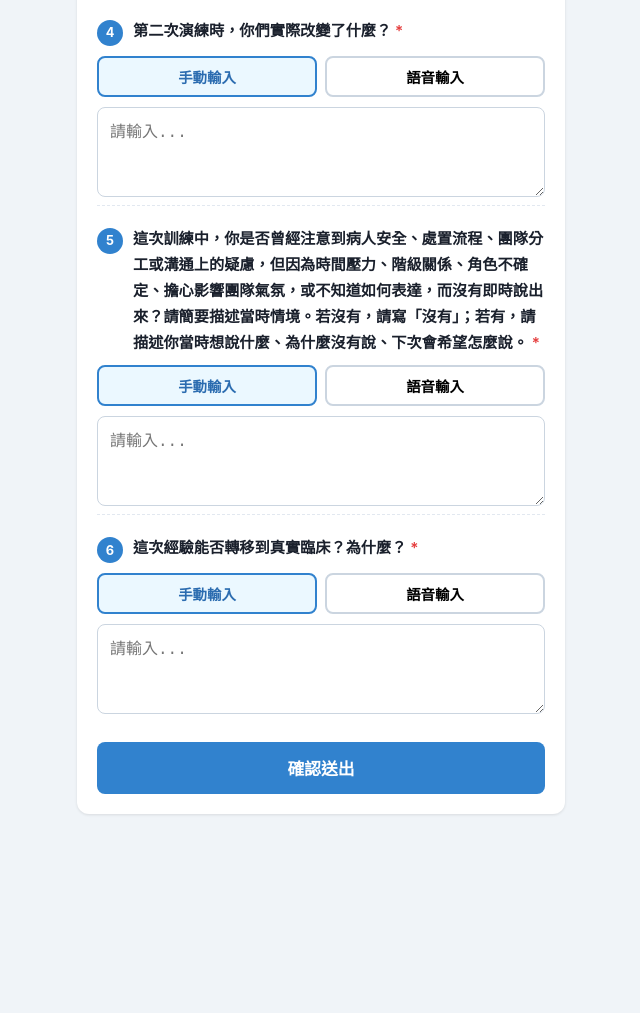
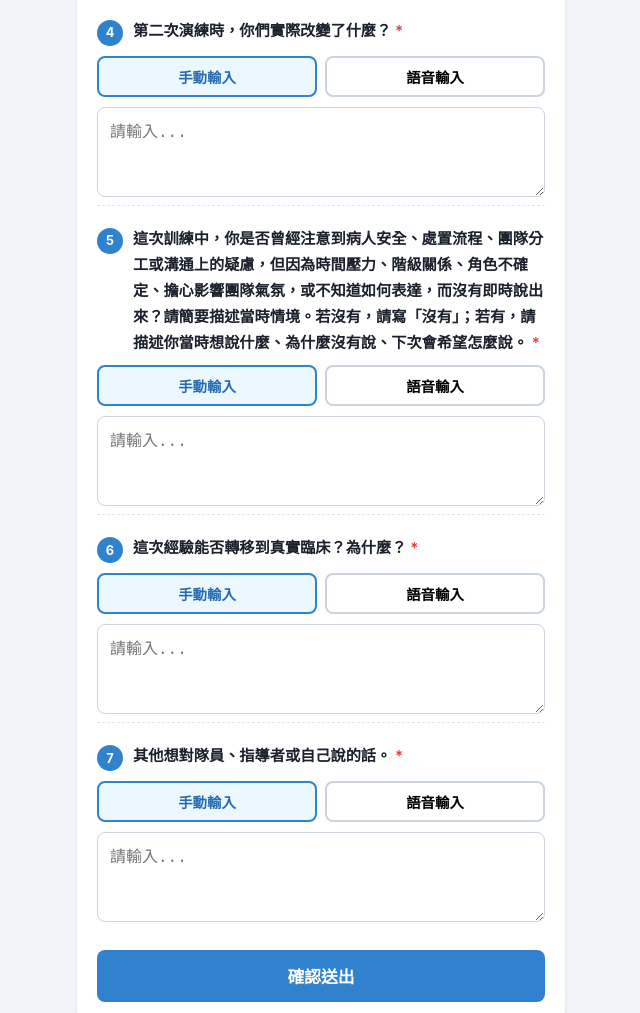
Before and after one commit to jiahowchang/2026-Simulation-Qualitative-Feedback, a plain HTML site: page simulation.html in a window 1280 px wide. Shown: the part 2731-3744 px from the top of the page, without its empty margins (319-959 px from the left). Before the commit the page ends 3621 px from the top, so only its background shows below. Drawn offline with Linux system fonts and the light colour scheme.

Commit message:
Add Q7: 其他想對隊員、指導者或自己說的話

```diff
--- a/simulation.html
+++ b/simulation.html
@@ -317,11 +317,11 @@
   var selectedExp       = '';
 
   // ── 問卷狀態（6題） ──
-  var Q_COUNT    = 6;
-  var qModes     = ['text','text','text','text','text','text'];
-  var qRecording = [false,false,false,false,false,false];
-  var qRecog     = [null,null,null,null,null,null];
-  var qCommitted = ['','','','','',''];
+  var Q_COUNT    = 7;
+  var qModes     = ['text','text','text','text','text','text','text'];
+  var qRecording = [false,false,false,false,false,false,false];
+  var qRecog     = [null,null,null,null,null,null,null];
+  var qCommitted = ['','','','','','',''];
 
   // ── 問題清單 ──
   var QUESTIONS = [
@@ -330,7 +330,8 @@
     '指導者回饋中，哪一點最可能改變你下一次的行為？',
     '第二次演練時，你們實際改變了什麼？',
     '這次訓練中，你是否曾經注意到病人安全、處置流程、團隊分工或溝通上的疑慮，但因為時間壓力、階級關係、角色不確定、擔心影響團隊氣氛，或不知道如何表達，而沒有即時說出來？請簡要描述當時情境。若沒有，請寫「沒有」；若有，請描述你當時想說什麼、為什麼沒有說、下次會希望怎麼說。',
-    '這次經驗能否轉移到真實臨床？為什麼？'
+    '這次經驗能否轉移到真實臨床？為什麼？',
+    '其他想對隊員、指導者或自己說的話。'
   ];
 
   // ── 動態產生問題區塊 ──
@@ -531,7 +532,8 @@
         q3:                answers[2],
         q4:                answers[3],
         q5:                answers[4],
-        q6:                answers[5]
+        q6:                answers[5],
+        q7:                answers[6]
       };
 
       await fetch(GAS_URL + '?' + new URLSearchParams(data).toString(), { method: 'GET', mode: 'no-cors' });
```
